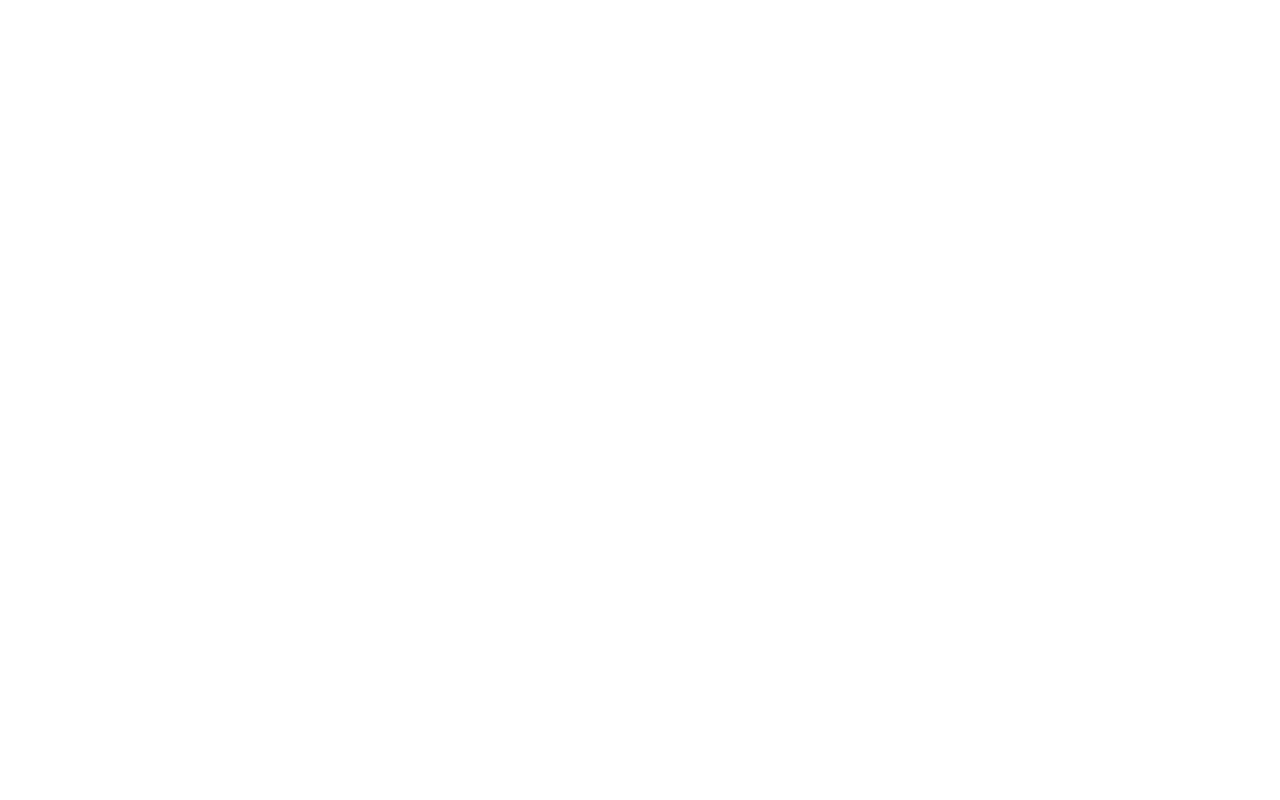
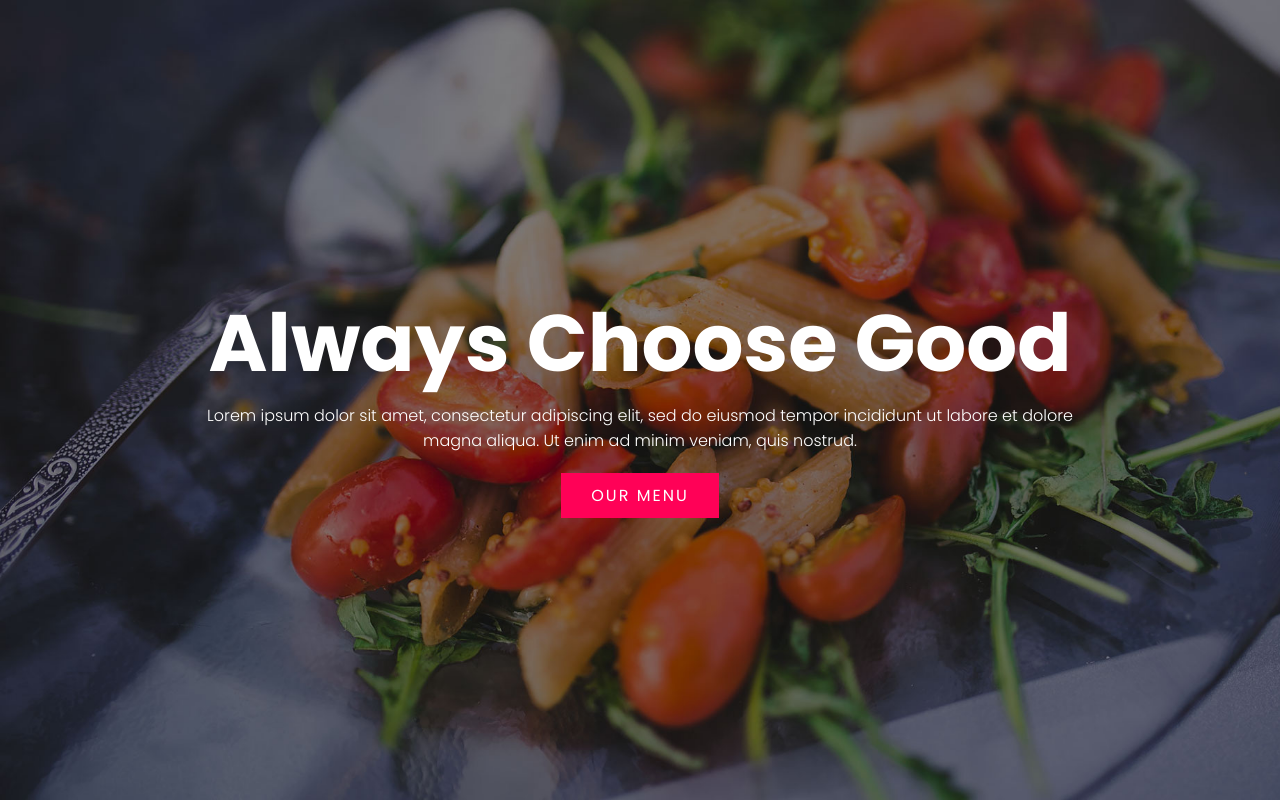
Before and after one commit to ilanribeiro/my-restaurant, a plain HTML site: page index.html in a window 1280 px wide. Drawn offline with Linux system fonts and the light colour scheme.

Commit message:
feature: criado o hero do site. contruida uma section com as informaçoes iniciais da pagina, incluindo um botao que encaminhara ao menu

```diff
--- a/index.html
+++ b/index.html
@@ -9,5 +9,12 @@
 </head>
 <body>
 
+  <section class="banner" id="banner">
+    <div class="content">
+      <h2>Always Choose Good</h2>
+      <p>Lorem ipsum dolor sit amet, consectetur adipiscing elit, sed do eiusmod tempor incididunt ut labore et dolore magna aliqua. Ut enim ad minim veniam, quis nostrud.</p>
+    <a href="#" class="btn">Our Menu</a>
+    </div>
+  </section>
 </body>
 </html>
--- a/style.css
+++ b/style.css
@@ -0,0 +1,56 @@
+@import url('https://fonts.googleapis.com/css?family=Poppins:200,300,400,500,600,700,800,900&display=swap');
+
+* {
+  margin: 0;
+  padding: 0;
+  box-sizing: border-box;
+  font-family: 'Poppins', sans-serif;
+}
+
+p {
+  font-weight: 300;
+  color: #111;
+}
+
+.banner {
+  position: relative;
+  width: 100%;
+  min-height: 100vh;
+  display: flex;
+  justify-content: center;
+  align-items: center;
+  background: url(./images/bg.jpg);
+  background-size: cover;
+}
+
+.banner .content {
+  max-width: 900px;
+  text-align: center;
+}
+
+.banner .content h2 {
+  font-size: 5em;
+  color: #fff;
+}
+
+.banner .content p {
+  font-size: 1em;
+  color: #fff;
+}
+
+.btn {
+  font-size: 1em;
+  color: #fff;
+  background: #ff0157;
+  display: inline-block;
+  padding: 10px 30px;
+  margin-top: 20px;
+  text-transform: uppercase;
+  text-decoration: none;
+  letter-spacing: 2px;
+  transition: 0.5s;
+}
+
+.btn:hover {
+  letter-spacing: 6px;
+}
```
